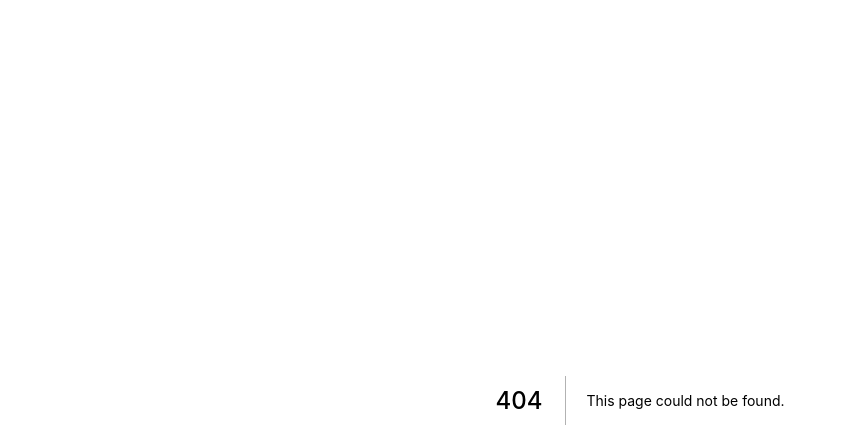
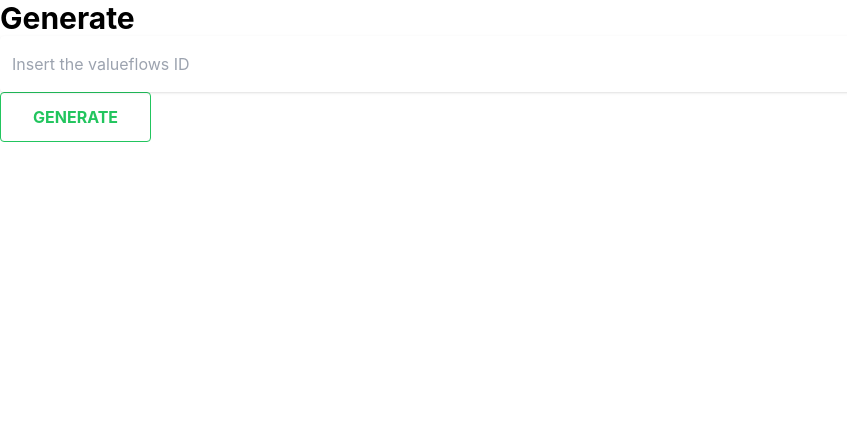
Before and after one commit to dyne/reflow-dpp-pwa, a Next.js app: page /generate in a window 1280 px wide. Before the commit this address had no page. Shown: the top 448 px of the page, without its empty margins (0-847 px from the left). Built offline with nearby package versions, Linux system fonts and the light colour scheme.

Commit message:
feat: generates a qr code from the apiroom endpoint and generates a dpp

```diff
--- /dev/null
+++ b/pages/generate.jsx
@@ -0,0 +1,56 @@
+import { useState } from 'react';
+import base45 from 'base45';
+import QRCode from "react-qr-code";
+
+export default function Generate() {
+  const [rid, setRid] = useState('');
+  const [result, setResult] = useState();
+
+  const onSubmit = async (e) => {
+    e.preventDefault();
+
+    const data = {
+      "data": {
+        "reflow_data_to_post": {
+          "id": rid,
+          "recurseLimit": 10,
+          "unwind": true
+        },
+        "reflow_endpoint": "https://reflow-demo.dyne.org/api/json/trace",
+        "sawroomEndpoint": "http://195.201.41.35:8008"
+      }
+    }
+
+    const options = {
+      method: 'POST',
+      body: JSON.stringify(data),
+      headers: {
+        'Content-Type': 'application/json'
+      }
+    }
+    const url = "https://apiroom.net/api/dyneorg/Reflow-create-DPP-an-store-in-Sawroom.chain";
+    const res = await fetch(url, options);
+    if (res.status === 200) {
+      const json = await res.json();
+      const compressed = base45.encode(JSON.stringify(json));
+      setResult(compressed);
+    }
+  }
+
+  return (
+    <>
+      <h1 className="text-3xl font-bold">
+        Generate
+      </h1>
+      <div className="mb-3 pt-0">
+        <form onSubmit={onSubmit}>
+          <input type="text" onChange={(e) => { setRid(e.target.value) }} placeholder="Insert the valueflows ID" className="px-3 py-4 placeholder-blueGray-300 text-blueGray-600 relative bg-white bg-white rounded text-base border-0 shadow outline-none focus:outline-none focus:ring w-full" required />
+          <button className="text-green-500 bg-transparent border border-solid border-green-500 hover:bg-green-500 hover:text-white active:bg-green-600 font-bold uppercase px-8 py-3 rounded outline-none focus:outline-none mr-1 mb-1 ease-linear transition-all duration-150" type="submit">
+            GENERATE
+          </button>
+        </form>
+        {result && <QRCode value={result} />}
+      </div>
+    </>
+  )
+}
--- /dev/null
+++ b/pages/index.jsx
@@ -0,0 +1,49 @@
+import Head from 'next/head'
+import styles from '../styles/Home.module.css'
+
+export default function Home() {
+  return (
+    <div className={styles.container}>
+      <Head>
+        <title>Reflow DPP App</title>
+        <link rel="icon" href="/favicon.ico" />
+      </Head>
+
+      <main className={styles.main}>
+        <h1 className={styles.title}>
+          Welcome to <a href="https://reflowos.dyne.org">Reflow</a> DPP App
+        </h1>
+
+        <p className={styles.description}>
+          This app is ment to verify and generate Digital product passports part of the <a href="https://reflowproject.eu"> Reflow project </a>
+        </p>
+
+        <div className={styles.grid}>
+          <a href="/generate" className={styles.card}>
+            <h2>Generate &rarr;</h2>
+            <p>Generate a Digital Product Passport and a QR Code</p>
+          </a>
+
+          <a href="/verify" className={styles.card}>
+            <h2>Verify &rarr;</h2>
+            <p>Verify the information by scanning the QR Code</p>
+          </a>
+        </div>
+      </main>
+
+      <footer className={styles.footer}>
+        <a
+          href="https://dyne.org"
+          target="_blank"
+          rel="noopener noreferrer"
+        >
+          Powered by{' '}
+          <span className={styles.logo}>
+            Dyne.org
+          </span>
+        </a>
+        {/* < small > and European Union 's Horizon 2020 research and innovation programme under grant agreement No 820937</small> */}
+      </footer>
+    </div>
+  )
+}
--- /dev/null
+++ b/pages/verify.jsx
@@ -0,0 +1,5 @@
+import s from '../styles/Generate.module.css'
+
+export default function Generate() {
+  return 'generate'
+}
--- /dev/null
+++ b/postcss.config.js
@@ -0,0 +1,6 @@
+module.exports = {
+  plugins: {
+    tailwindcss: {},
+    autoprefixer: {},
+  },
+}
--- a/styles/globals.css
+++ b/styles/globals.css
@@ -1,3 +1,7 @@
+@tailwind base;
+@tailwind components;
+@tailwind utilities;
+
 html,
 body {
   padding: 0;
--- /dev/null
+++ b/tailwind.config.js
@@ -0,0 +1,10 @@
+module.exports = {
+  content: [
+    "./pages/**/*.{js,ts,jsx,tsx}",
+    "./components/**/*.{js,ts,jsx,tsx}",
+  ],
+  theme: {
+    extend: {},
+  },
+  plugins: [],
+}
```
Also changed, not shown: package.json (+7 -2 lines), pages/index.js (deleted, +0 -69 lines), 2 other files (tests, documents, lock files or other folders).
